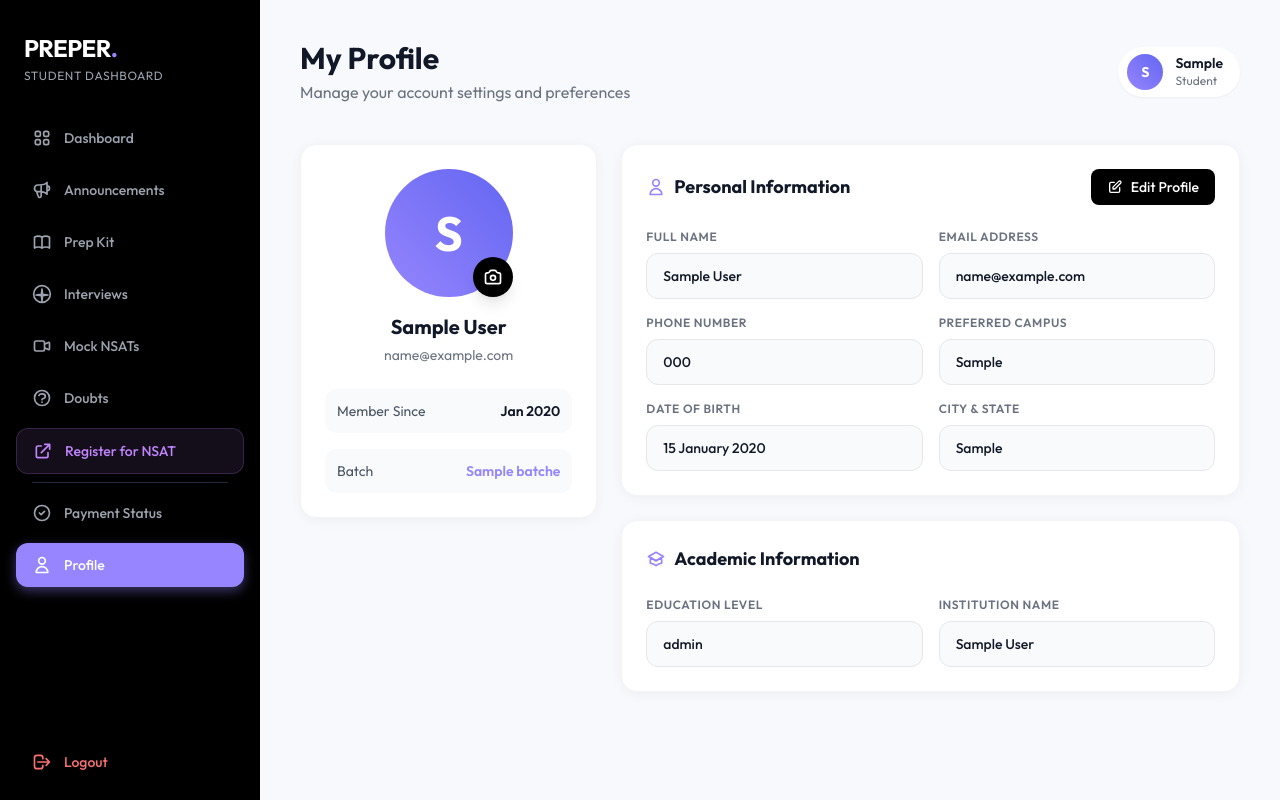
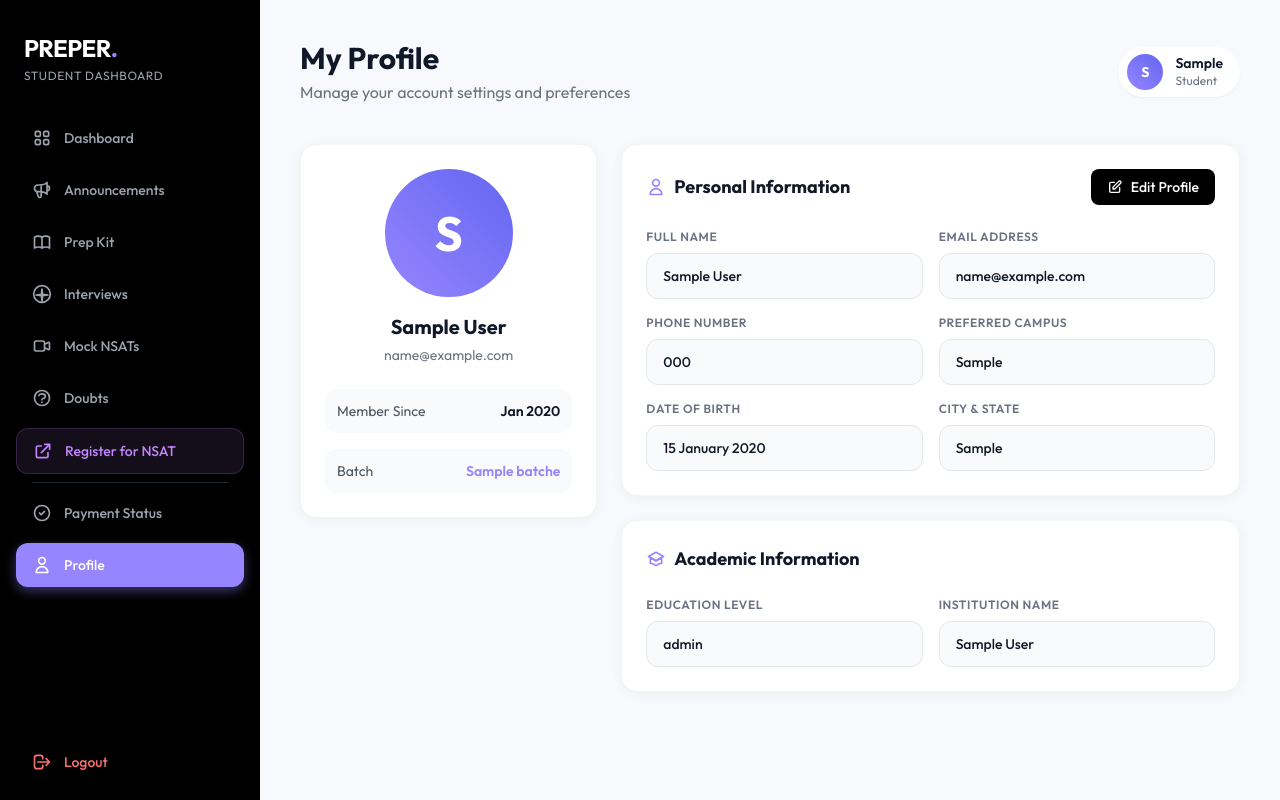
Before and after one commit to tushaar-05/Preper, a Flask app: page /profile in a window 1280 px wide. Run offline with Flask 3, Linux system fonts and the light colour scheme; the visitor is signed in with stand-in values (Sample User, id 1); tables that the repository leaves empty hold one stand-in row (values such as "Sample post"); some libraries are stand-ins or nearby versions.

Commit message:
removed camera icon frm profile

```diff
--- a/app/templates/dashboard/user/profile.html
+++ b/app/templates/dashboard/user/profile.html
@@ -287,16 +287,6 @@
                   class="w-32 h-32 rounded-full bg-gradient-to-tr from-[var(--purple)] to-indigo-500 flex items-center justify-center text-white text-5xl font-bold">
                   {{ student.full_name[0]|upper }}
                 </div>
-                <button
-                  class="absolute bottom-0 right-0 w-10 h-10 bg-black text-white rounded-full flex items-center justify-center hover:bg-gray-900 transition-colors shadow-lg">
-                  <svg class="w-5 h-5" fill="none" stroke="currentColor" viewBox="0 0 24 24">
-                    <path stroke-linecap="round" stroke-linejoin="round" stroke-width="2"
-                      d="M3 9a2 2 0 012-2h.93a2 2 0 001.664-.89l.812-1.22A2 2 0 0110.07 4h3.86a2 2 0 011.664.89l.812 1.22A2 2 0 0018.07 7H19a2 2 0 012 2v9a2 2 0 01-2 2H5a2 2 0 01-2-2V9z">
-                    </path>
-                    <path stroke-linecap="round" stroke-linejoin="round" stroke-width="2"
-                      d="M15 13a3 3 0 11-6 0 3 3 0 016 0z"></path>
-                  </svg>
-                </button>
               </div>
 
               <h3 class="text-xl font-bold text-gray-900 mb-1">{{ profile.full_name }}</h3>
```
